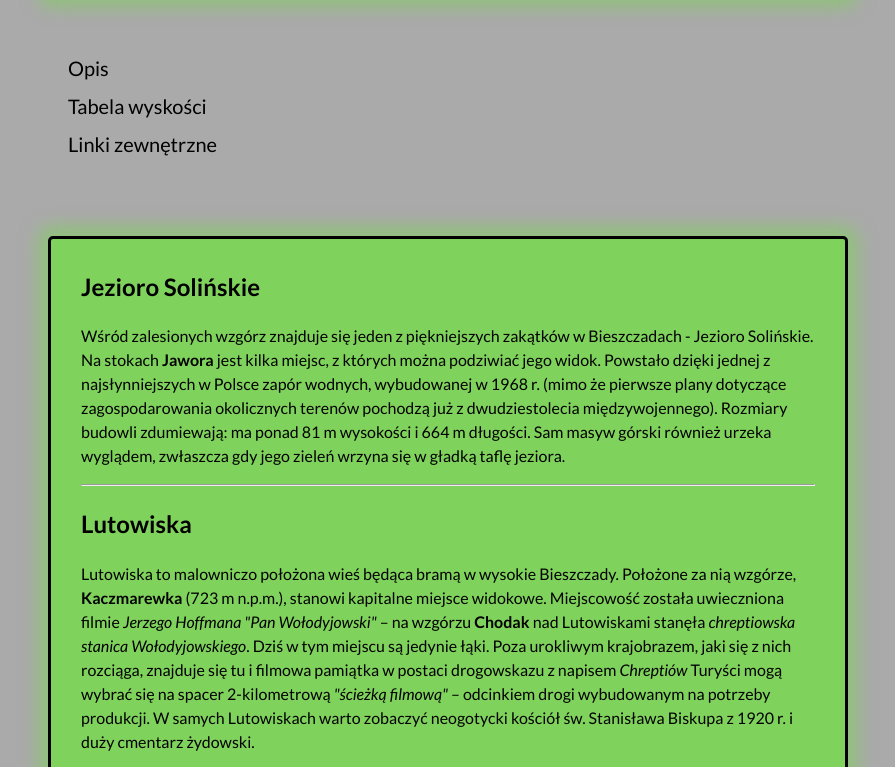
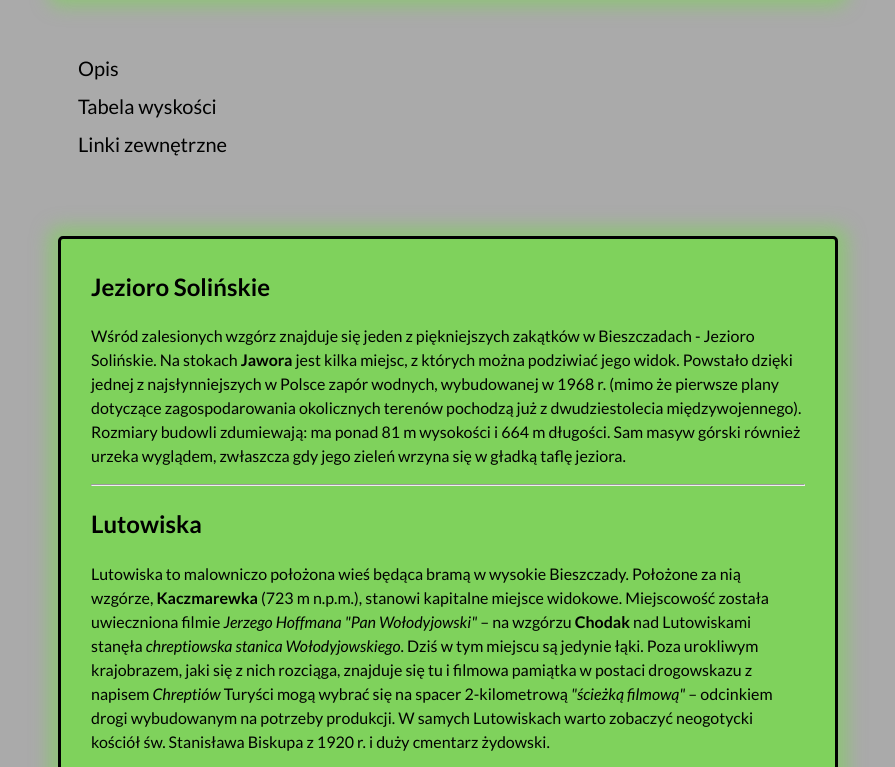
Before and after one commit to mariuszmmm/bieszczady, a plain HTML site: page index.html in a window 1280 px wide. Shown: the part 159-926 px from the top of the page, without its empty margins (192-1087 px from the left). Drawn offline with nearby package versions, Linux system fonts and the light colour scheme.

Commit message:
added padding to body__container

```diff
--- a/css/style.css
+++ b/css/style.css
@@ -19,7 +19,7 @@ html {
     margin: 0 auto;
     max-width: 800px;
     min-width: 300px;
-    padding: 20px 0px;
+    padding: 20px 10px;
 }
 
 .table__container {
```
